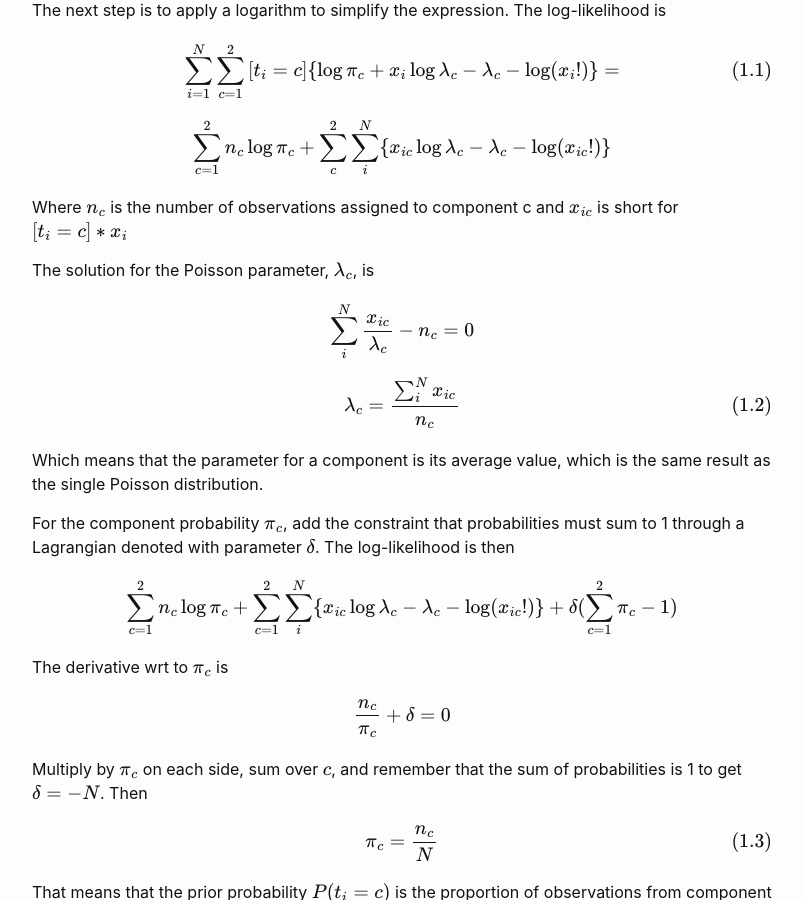
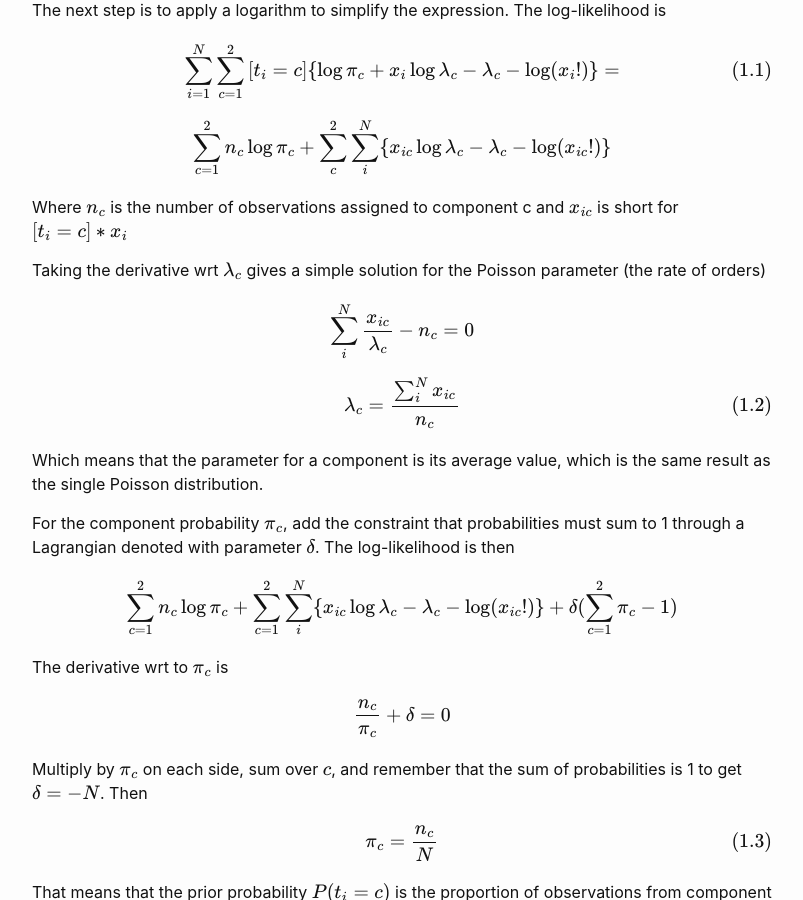
Before and after one commit to mkffl/mkffl.github.io, a Jekyll site: the page built from _posts/2020-07-10-Expectation-maximization-part-1.markdown, in a window 1280 px wide and 900 px high, scrolled down 3052 px. Shown: the whole window, without its empty margins (238-1041 px from the left). Built offline with Jekyll 4.4.1, drawn with Linux system fonts in a browser that asks for light colours; formulas are drawn with MathJax 3.

Commit message:
clarify eqn 1.2

```diff
--- a/_posts/2020-07-10-Expectation-maximization-part-1.markdown
+++ b/_posts/2020-07-10-Expectation-maximization-part-1.markdown
@@ -99,7 +99,7 @@ $$
 Where ${n_c}$ is the number of observations assigned to component c and $x_{ic}$ is short for $[t_i=c]*x_i$
 
 
-The solution for the Poisson parameter, $\lambda_c$, is
+Taking the derivative wrt $\lambda_c$ gives a simple solution for the Poisson parameter (the rate of orders)
 
 $$
 \sum_i^N\frac{x_{ic}}{\lambda_c} - {n_c} = 0
```
